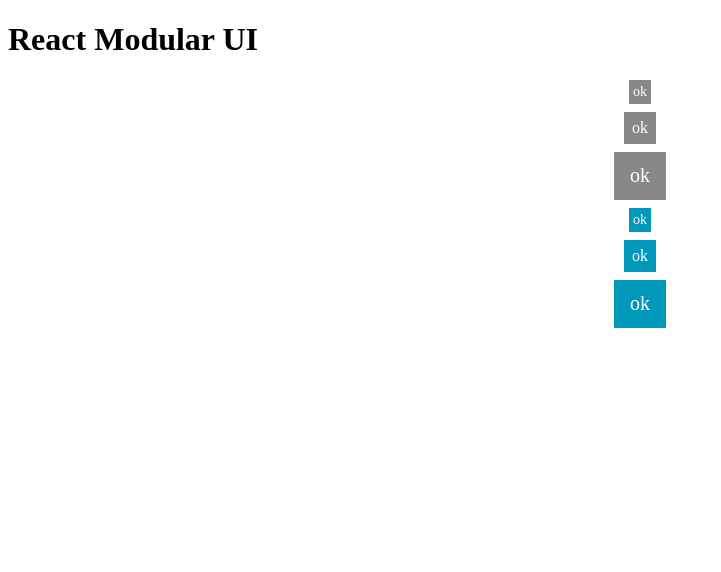
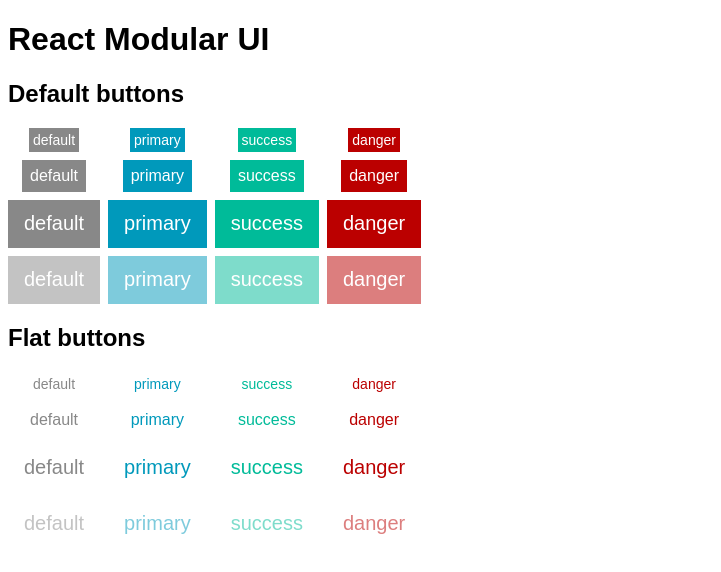
Before and after one commit to codetraceio/react-modular-ui, a React (Create React App) app: page / in a window 1280 px wide. Shown: the top 572 px of the page, without its empty margins (0-721 px from the left). Built offline with nearby package versions, Linux system fonts and the light colour scheme.

Commit message:
Add colors and disabled state to button component.

```diff
--- a/src/components/Button.jsx
+++ b/src/components/Button.jsx
@@ -3,7 +3,7 @@ import AbstractComponent from './AbstractComponent';
 
 export default class Button extends AbstractComponent {
   getModifiers() {
-    return ['size', 'view', 'color', 'selected', 'disabled'];
+    return ['size', 'view', 'color', 'disabled'];
   }
 
   render() {
--- a/src/example/App.jsx
+++ b/src/example/App.jsx
@@ -9,14 +9,59 @@ export default class App extends React.Component {
       <div className="app">
         <Block>
           <h1>React Modular UI</h1>
-          <Block layout="vertical" spaceVertical="8" align="center">
-            <Button size="24">ok</Button>
-            <Button size="32">ok</Button>
-            <Button size="48">ok</Button>
-
-            <Button size="24" color="primary">ok</Button>
-            <Button size="32" color="primary">ok</Button>
-            <Button size="48" color="primary">ok</Button>
+          <h2>Default buttons</h2>
+          <Block layout="horizontal" align="center" spaceHorizontal="8">
+            <Block layout="vertical" align="center" spaceVertical="8">
+              <Button size="24">default</Button>
+              <Button size="32">default</Button>
+              <Button size="48">default</Button>
+              <Button size="48" disabled>default</Button>
+            </Block>
+            <Block layout="vertical" align="center" spaceVertical="8">
+              <Button size="24" color="primary">primary</Button>
+              <Button size="32" color="primary">primary</Button>
+              <Button size="48" color="primary">primary</Button>
+              <Button size="48" color="primary" disabled>primary</Button>
+            </Block>
+            <Block layout="vertical" align="center" spaceVertical="8">
+              <Button size="24" color="success">success</Button>
+              <Button size="32" color="success">success</Button>
+              <Button size="48" color="success">success</Button>
+              <Button size="48" color="success" disabled>success</Button>
+            </Block>
+            <Block layout="vertical" align="center" spaceVertical="8">
+              <Button size="24" color="danger">danger</Button>
+              <Button size="32" color="danger">danger</Button>
+              <Button size="48" color="danger">danger</Button>
+              <Button size="48" color="danger" disabled>danger</Button>
+            </Block>
+          </Block>
+          <h2>Flat buttons</h2>
+          <Block layout="horizontal" align="center" spaceHorizontal="8">
+            <Block layout="vertical" align="center" spaceVertical="8">
+              <Button size="24" view="flat">default</Button>
+              <Button size="32" view="flat">default</Button>
+              <Button size="48" view="flat">default</Button>
+              <Button size="48" view="flat" disabled>default</Button>
+            </Block>
+            <Block layout="vertical" align="center" spaceVertical="8">
+              <Button size="24" color="primary" view="flat">primary</Button>
+              <Button size="32" color="primary" view="flat">primary</Button>
+              <Button size="48" color="primary" view="flat">primary</Button>
+              <Button size="48" color="primary" view="flat" disabled>primary</Button>
+            </Block>
+            <Block layout="vertical" align="center" spaceVertical="8">
+              <Button size="24" color="success" view="flat">success</Button>
+              <Button size="32" color="success" view="flat">success</Button>
+              <Button size="48" color="success" view="flat">success</Button>
+              <Button size="48" color="success" view="flat" disabled>success</Button>
+            </Block>
+            <Block layout="vertical" align="center" spaceVertical="8">
+              <Button size="24" color="danger" view="flat">danger</Button>
+              <Button size="32" color="danger" view="flat">danger</Button>
+              <Button size="48" color="danger" view="flat">danger</Button>
+              <Button size="48" color="danger" view="flat" disabled>danger</Button>
+            </Block>
           </Block>
         </Block>
       </div>
--- a/styles/src/default/constants.styl
+++ b/styles/src/default/constants.styl
@@ -1,6 +1,8 @@
 $prefix = 'c-';
 $color-default = #888888;
 $color-primary = #0099bb;
+$color-success = #00bb99;
+$color-danger = #bb0000;
 $color-light = #ffffff;
 
 $xxsmall = 480px;
--- a/styles/src/default/index.styl
+++ b/styles/src/default/index.styl
@@ -1,2 +1,3 @@
+@import "main";
 @import "button";
 @import "block";
--- /dev/null
+++ b/styles/src/default/main.styl
@@ -0,0 +1,3 @@
+body {
+  font-family: sans-serif;
+}
```
Also changed, not shown: styles/src/default/button.styl (+42 -0 lines), styles/dist/default/index.css.
